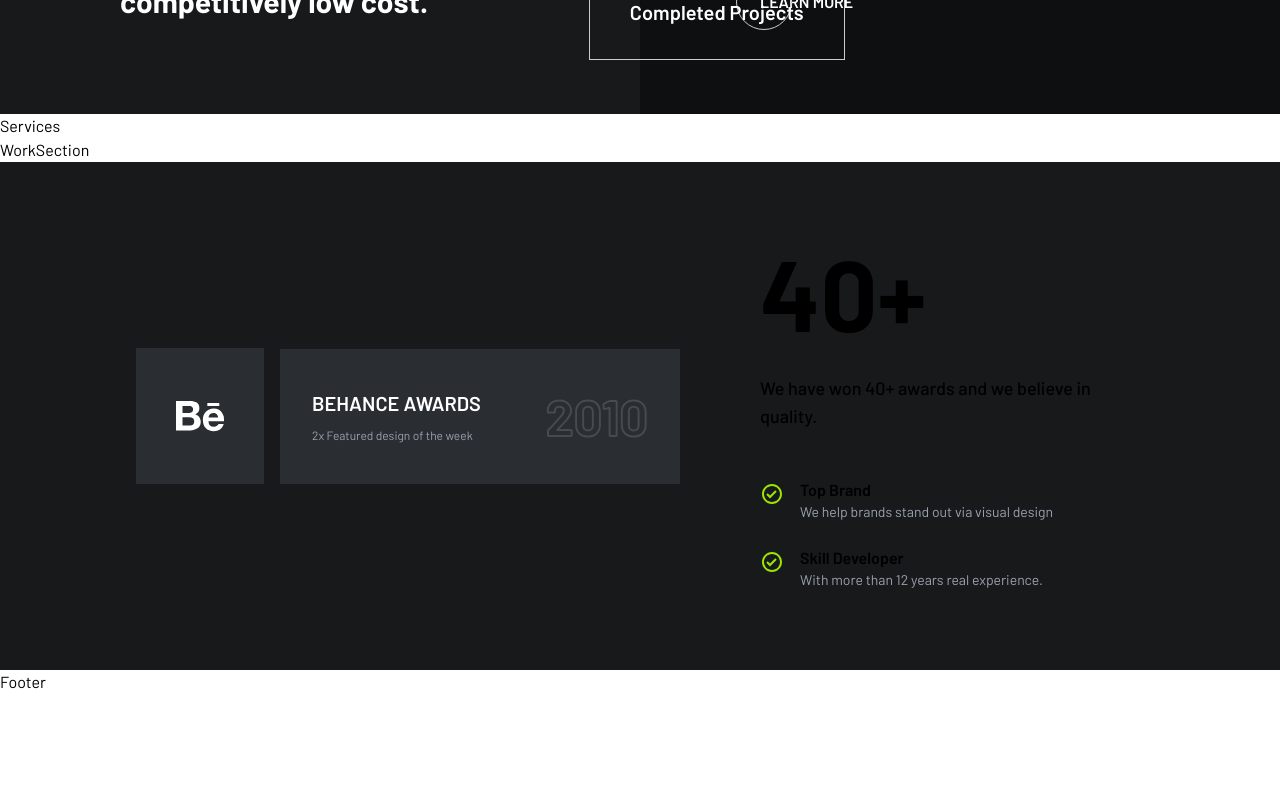
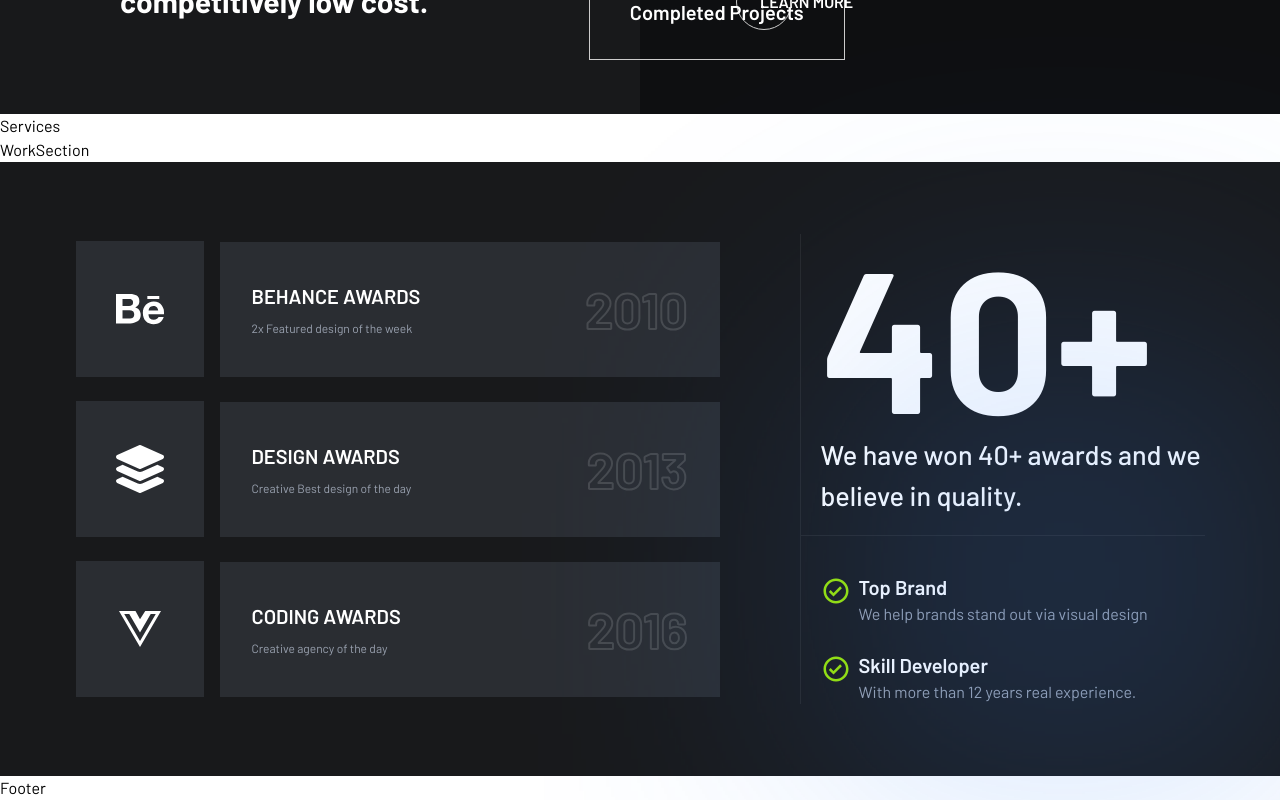
Before and after one commit to Sheikh-Redoan/Practice-Project, a React (Vite) app: page / in a window 1280 px wide. Shown: the part 1198-1998 px from the top of the page. Before the commit the page ends 1892 px from the top, so only its background shows below. Built offline with nearby package versions, Linux system fonts and the light colour scheme.

Commit message:
designed award section

```diff
--- a/src/components/Home/AwardsSection.jsx
+++ b/src/components/Home/AwardsSection.jsx
@@ -2,6 +2,7 @@ import CountUp from "react-countup";
 import { BiCheckCircle } from "react-icons/bi";
 import Container from "../Container/Container";
 import { BsBehance } from "react-icons/bs";
+import { FaLayerGroup, FaVuejs } from "react-icons/fa";
 
 const AwardsSection = () => {
   const data = [
@@ -11,35 +12,45 @@ const AwardsSection = () => {
       desc: "2x Featured design of the week",
       year: "2010",
     },
-    // {
-    //   icon: "/icons/design.svg",
-    //   title: "DESIGN AWARDS",
-    //   desc: "Creative Best design of the day",
-    //   year: "2013",
-    // },
-    // {
-    //   icon: "/icons/code.svg",
-    //   title: "CODING AWARDS",
-    //   desc: "Creative agency of the day",
-    //   year: "2016",
-    // },
+    {
+      icon: <FaLayerGroup className="w-12 h-12 text-white" />,
+      title: "DESIGN AWARDS",
+      desc: "Creative Best design of the day",
+      year: "2013",
+    },
+    {
+      icon: <FaVuejs className="w-12 h-12 text-white" />,
+      title: "CODING AWARDS",
+      desc: "Creative agency of the day",
+      year: "2016",
+    },
   ];
 
   return (
-    <section className="bg-[#18191b] py-20">
-      <Container className="flex items-center justify-center gap-20">
+    <section className="relative bg-[#18191b] py-18">
+      {/* Glow Background */}
+      <div className="absolute right-4 bottom-0 h-[400px] w-[400px] bg-[#3b86f6] opacity-30 blur-[150px] "></div>
+
+      <Container className="flex flex-col md:flex-row items-center justify-center gap-20">
         {/* Left Column */}
-        <div className="flex flex-col gap-6">
+        <div className="flex flex-col gap-6 order-2 md:order-1">
           {data.map((item, index) => (
             <div key={index} className="flex items-center gap-4 text-white">
-              <div className="bg-[#2a2d32] px-10 py-11 ">
+              <div className="bg-[#2a2d32] px-10 py-11 hidden md:block ">
                 {item?.icon}
               </div>
 
-              <div className="bg-[#2a2d32] px-8 py-[30px] w-[400px] flex justify-between items-center">
+              <div className="bg-[#2a2d32] px-8 py-[30px] w-[500px] flex flex-col md:flex-row justify-between items-center">
+                <div className="bg-[#2a2d32] px-10 py-0 md:py-11 md:hidden block mb-2 ">
+                  {item?.icon}
+                </div>
                 <div className="flex flex-col gap-2">
-                  <h4 className="text-[20px] uppercase font-semibold">{item.title}</h4>
-                  <p className="font-normal text-gray-400 text-[12px]">{item.desc}</p>
+                  <h4 className="text-[20px] uppercase font-semibold">
+                    {item.title}
+                  </h4>
+                  <p className="font-normal text-gray-400 text-[12px]">
+                    {item.desc}
+                  </p>
                 </div>
                 <p className="text-[50px] font-bold text_stroke_year">
                   {item.year}
@@ -50,14 +61,31 @@ const AwardsSection = () => {
         </div>
 
         {/* Right Column */}
-        <div className="flex flex-col justify-center gap-8">
-          <h2 className="text-[100px] font-bold leading-none">
+        <table className="order-1 md:order-2">
+          <tr>
+            <td
+              style={{
+                borderLeft: "1px solid #27282A",
+                borderBottom: "1px solid #27282A",
+                padding: "0px 0px 20px 20px",
+              }}
+            >
+              <h2 className="text-[200px] font-bold leading-none text-white">
                 <CountUp end={40} suffix="+" duration={2} enableScrollSpy />
               </h2>
-          <p className="text-lg font-medium max-w-sm">
+              <p className="text-[27px] text-white font-medium max-w-sm">
                 We have won 40+ awards and we believe in quality.
               </p>
+            </td>
+          </tr>
 
+          <tr>
+            <td
+              style={{
+                borderLeft: "1px solid #27282A",
+                padding: "20px 0px 0px 20px",
+              }}
+            >
               <div className="mt-4 flex flex-col gap-6">
                 {[
                   {
@@ -69,16 +97,20 @@ const AwardsSection = () => {
                     desc: "With more than 12 years real experience.",
                   },
                 ].map((item, i) => (
-              <div key={i} className="flex gap-4 items-start">
-                <BiCheckCircle className="text-lime-400 mt-1" size={24} />
+                  <div key={i} className="flex gap-2 items-start">
+                    <BiCheckCircle className="text-lime-400 mt-1" size={30} />
                     <div>
-                  <h4 className="font-semibold">{item.label}</h4>
-                  <p className="text-sm text-gray-400">{item.desc}</p>
+                      <h4 className="font-semibold text-[20px] text-white">
+                        {item.label}
+                      </h4>
+                      <p className="text-md text-gray-400">{item.desc}</p>
                     </div>
                   </div>
                 ))}
               </div>
-        </div>
+            </td>
+          </tr>
+        </table>
       </Container>
     </section>
   );
```
Also changed, not shown: src/App.css (line endings or trailing spaces). Lines whose indentation alone changed are shown as unchanged.
